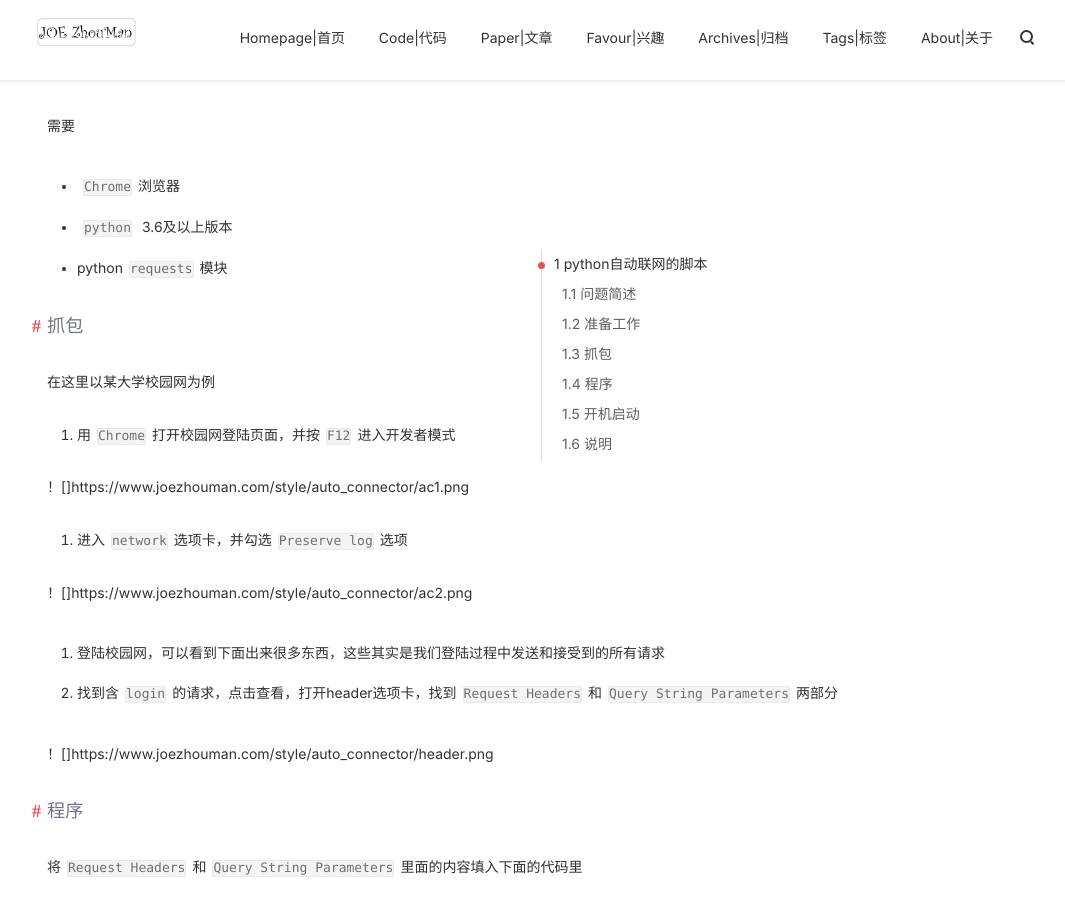
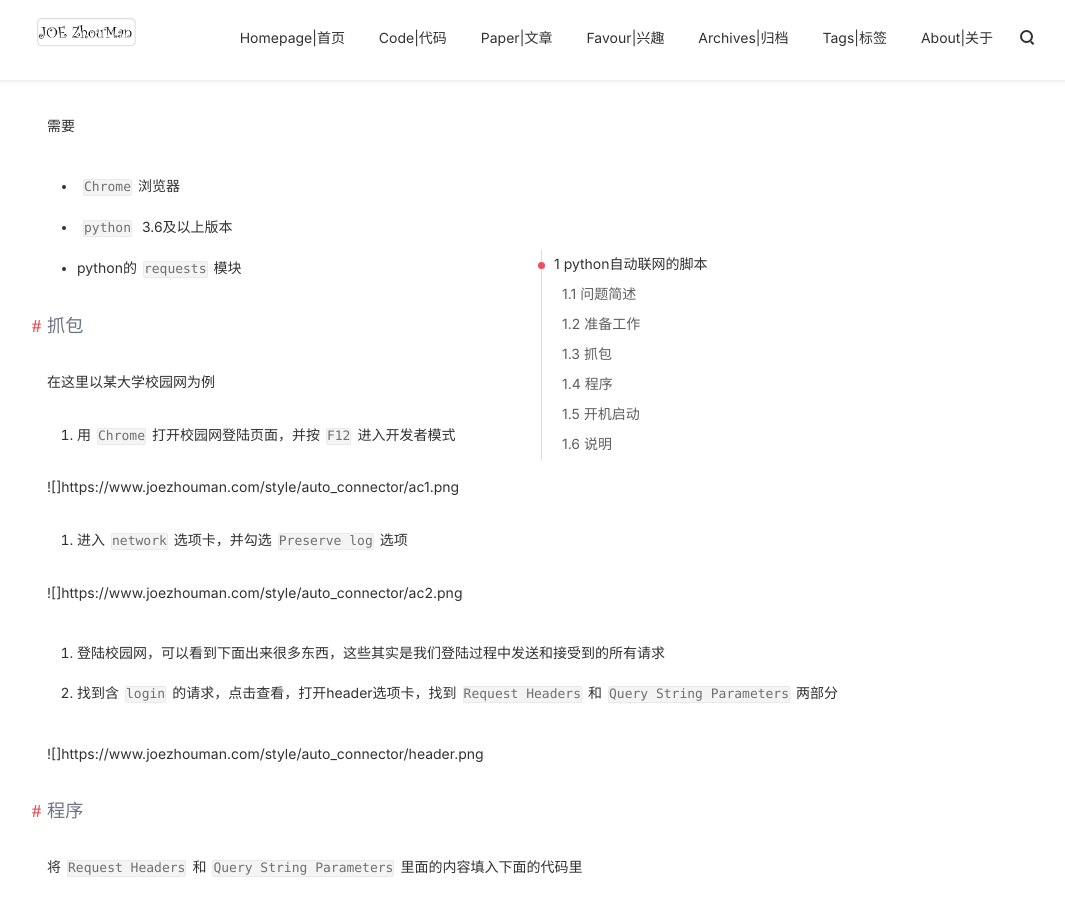
Before and after one commit to Joe-zhouman/joe_zm.blog.github.io, a Jekyll site: the page built from _posts/python/2019-07-19-python_auto-connector.md, in a window 1280 px wide and 900 px high, scrolled down 744 px. Shown: the whole window, without its empty margins (103-1168 px from the left). Built offline with Jekyll 4.4.1, drawn with Linux system fonts in a browser that asks for light colours; nearby versions of some CDN libraries; some of the changed text lies outside the part shown.

Commit message:
Update 2019-07-19-python_auto-connector.md

```diff
--- a/_posts/python/2019-07-19-python_auto-connector.md
+++ b/_posts/python/2019-07-19-python_auto-connector.md
@@ -25,7 +25,7 @@ code: true
 
 + `python` 3.6及以上版本
 
-+ python`requests`模块
++ python的`requests`模块
 
 ## 抓包
 
@@ -33,17 +33,17 @@ code: true
 
 1. 用`Chrome`打开校园网登陆页面，并按`F12`进入开发者模式
 
-！[]{{site.url}}/style/auto_connector/ac1.png
+![]{{site.url}}/style/auto_connector/ac1.png
 
 2. 进入`network`选项卡，并勾选`Preserve log`选项
 
-！[]{{site.url}}/style/auto_connector/ac2.png
+![]{{site.url}}/style/auto_connector/ac2.png
 
 3. 登陆校园网，可以看到下面出来很多东西，这些其实是我们登陆过程中发送和接受到的所有请求
 
 4. 找到含`login`的请求，点击查看，打开header选项卡，找到`Request Headers`和`Query String Parameters`两部分
 
-！[]{{site.url}}/style/auto_connector/header.png
+![]{{site.url}}/style/auto_connector/header.png
 
 ## 程序
 
@@ -146,6 +146,6 @@ login.main()
 
 本程序针对校园网的登陆请求为`get`，一般还有很多使用`post`请求的。请求类型同样可以在上面的header里查看。
 
-！[]{{site.url}}/style/auto_connector/get.png
+![]{{site.url}}/style/auto_connector/get.png
 
 如果有需要的话，可以再写个程序。
```
